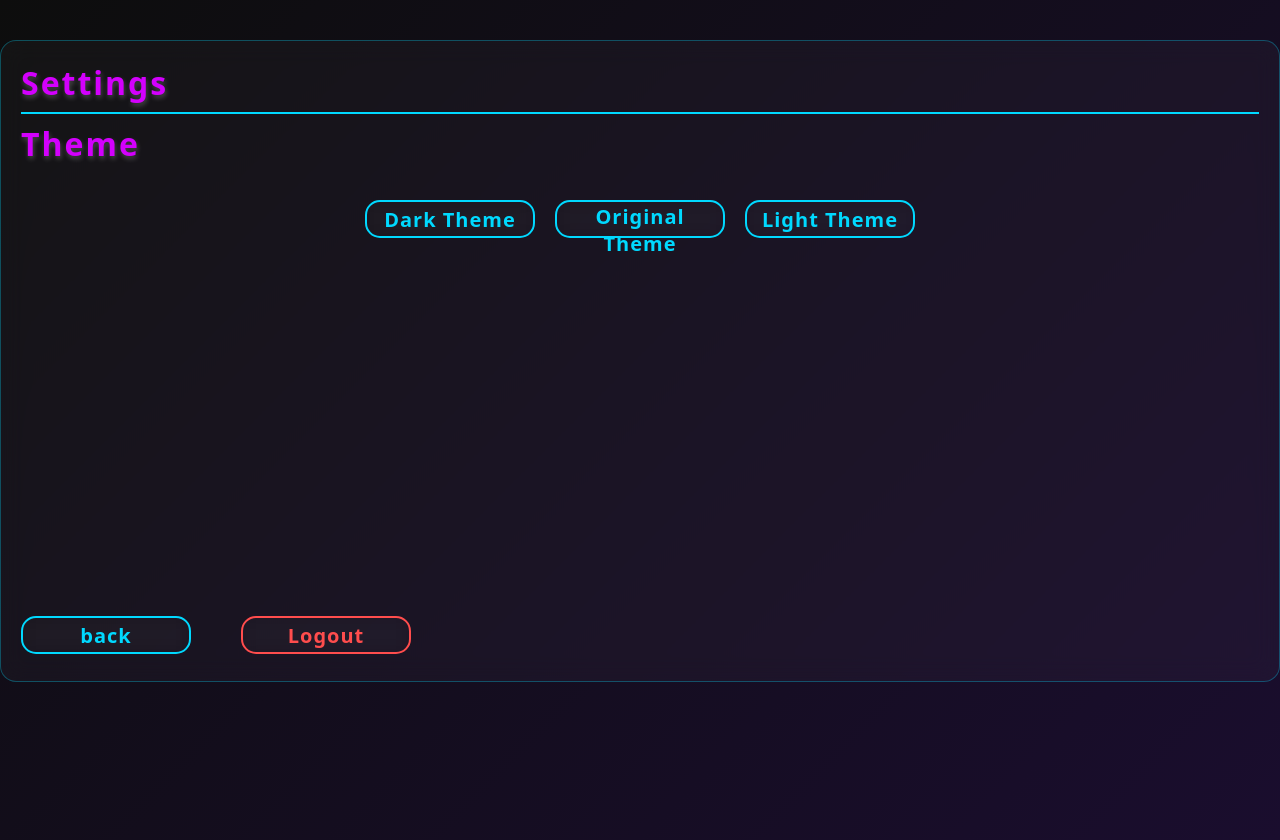
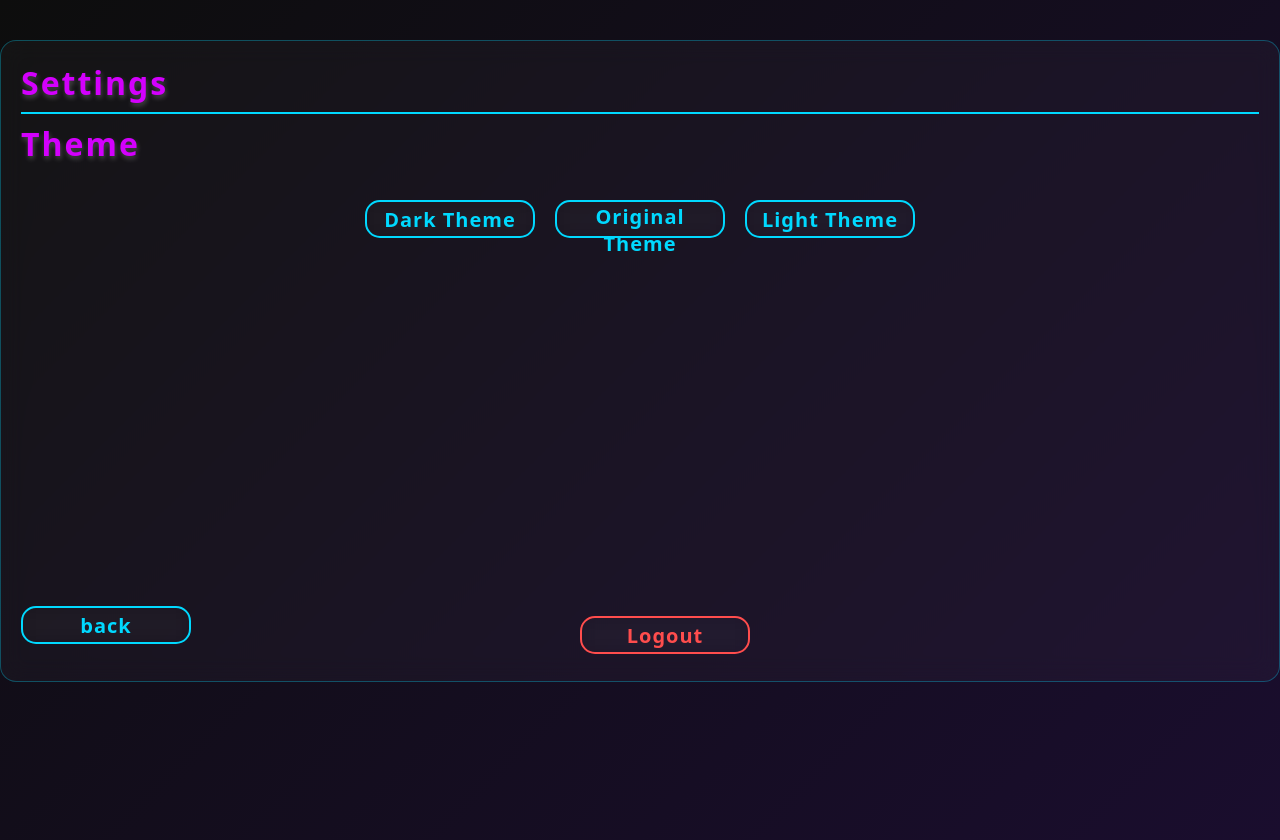
Before and after one commit to XWOSAUX/SCX, a React (Vite) app: page /settings in a window 1280 px wide. Built offline with nearby package versions, Linux system fonts and the light colour scheme; no server answers; the database is empty.

Commit message:
Final Alpha polish: logout fix, softer shadows

```diff
--- a/src/LoginScreen.css
+++ b/src/LoginScreen.css
@@ -27,7 +27,7 @@
 
 /* Заголовок формы */
 .login-title {
-  text-shadow: 0px 3px 15px var(--color-accent);
+  text-shadow: 0px 3px 15px var(--color-accent-shadow);
   color: var(--color-accent);
   margin-bottom: 10px;
   text-align: center;
--- a/src/SettingsScreen.tsx
+++ b/src/SettingsScreen.tsx
@@ -39,6 +39,8 @@ function SettingsScreen() {
       <div className="profile-footer">
         <div className="footer-left">
           <button className="btn-open-mm" onClick={() => navigate('/profile')}>back</button>
+        </div>
+        <div className="footer-right">
           <button className="btn-open-mm btn-danger" onClick={handleLogout}>Logout</button>
         </div>
       </div>
--- a/src/index.css
+++ b/src/index.css
@@ -8,6 +8,7 @@
   --bg-panel: rgba(249, 247, 247, 0.033); /* Фон карточек */
   --border-panel: rgba(255, 255, 255, 0.2); /* Светлая рамка для темного фона */
   --color-accent: #ffffff;
+  --color-accent-shadow: rgba(255, 255, 255, 0.3);
 }
 
 /* ТЕМА ORIGINAL (Классический SCX) */
@@ -20,6 +21,7 @@
   --bg-panel: rgba(249, 247, 247, 0.033);
   --border-panel: rgba(0, 217, 255, 0.3); /* Твой голубой */
   --color-accent: rgba(243, 255, 5, 0.879);
+  --color-accent-shadow: rgba(243, 255, 5, 0.3);
 }
 
 /* ТЕМА LIGHT (Светлая) */
@@ -32,6 +34,7 @@
   --bg-panel: rgba(0, 0, 0, 0.501); /* Белый полупрозрачный фон для стекла */
   --border-panel: rgba(0, 0, 0, 0.303); /* Темная рамка, чтобы было видно на светлом */
   --color-accent: #333333;
+  --color-accent-shadow: rgba(0, 0, 0, 0.2);
 }
 
 
@@ -119,7 +122,7 @@ body {
     animation-duration: 2.0s;
     animation-timing-function: ease-out;
     animation-fill-mode: forwards;
-    text-shadow: 0px 3px 15px var(--color-accent);
+    text-shadow: 0px 3px 15px var(--color-accent-shadow);
     color: var(--color-accent);
 }
 
@@ -138,7 +141,7 @@ body {
     animation-delay: 1s;
     animation-timing-function: ease-out;
     animation-fill-mode: forwards;
-    text-shadow: 0px 5px 23px var(--color-accent);
+    text-shadow: 0px 5px 23px var(--color-accent-shadow);
     color: var(--color-accent);
 }
 
@@ -224,7 +227,7 @@ body {
   height: 100vh;
   font-family: system-ui, sans-serif;
   color: var(--color-primary);
-  text-shadow: 0px 3px 15px var(--color-accent);
+  text-shadow: 0px 3px 15px var(--color-accent-shadow);
 }
 
 .login-loading {
```
